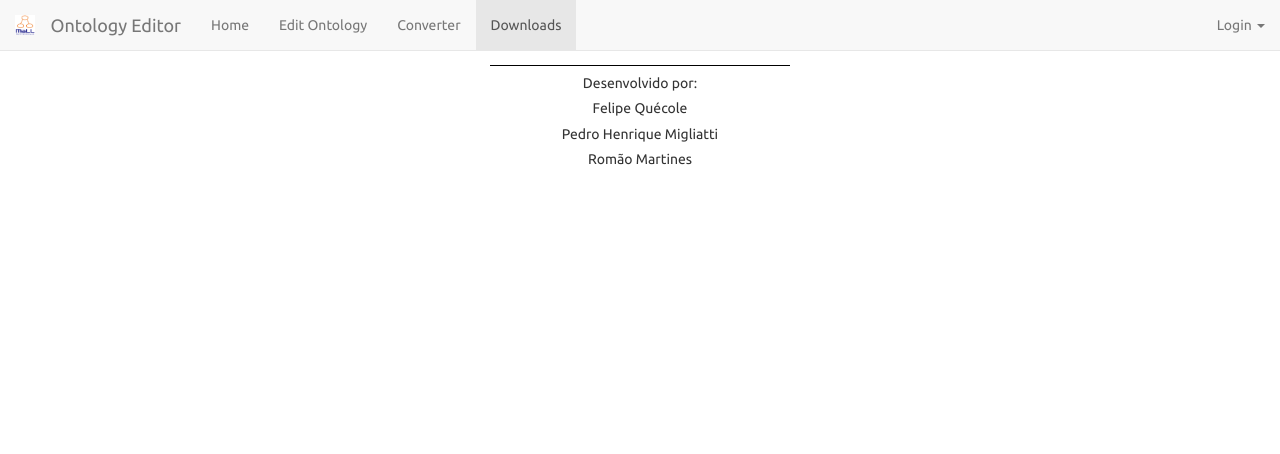
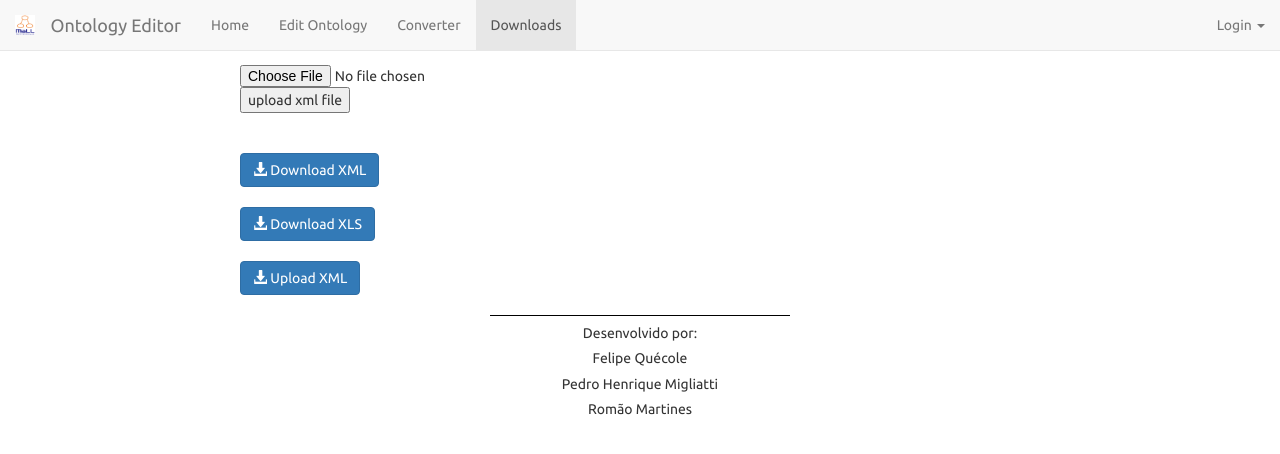
Before and after one commit to felipequecole/Onto_Mapping, a Django app: page /download/ in a window 1280 px wide. Shown: the top 454 px of the page. Run offline with Django 3.2, Linux system fonts and the light colour scheme; some libraries are stand-ins or nearby versions.

Commit message:
Download de XML e XLS feitos na aba download, o upload de XML ainda está sendo feito na aba convert (estou usando essa aba como teste por enquanto só)

```diff
--- a/Onto_Manipulation/templates/Onto_Manipulation/download.html
+++ b/Onto_Manipulation/templates/Onto_Manipulation/download.html
@@ -1,3 +1,23 @@
 {% extends 'base.html' %}
 
 {% block downloads %}class="active"{% endblock %}
+
+{% block body %}
+    <form method="POST" actions=".">
+        {% csrf_token %}
+        <input type="file" name="xmlfile">
+
+        <input type="submit" value="upload xml file">
+    </form>
+    <br>
+    <br>
+    <a href="download_xml" class="btn btn-primary"><span class="glyphicon glyphicon-download-alt"></span> Download XML</a>
+    <br>
+    <br>
+    <a href="download_xls" class="btn btn-primary"><span class="glyphicon glyphicon-download-alt"></span> Download XLS</a>
+    <br>
+    <br>
+    <a href="upload_xml" class="btn btn-primary"><span class="glyphicon glyphicon-download-alt"></span> Upload XML</a>
+    <br>
+    <br>
+{% endblock body %}
--- a/Onto_Manipulation/urls.py
+++ b/Onto_Manipulation/urls.py
@@ -8,6 +8,9 @@ urlpatterns = [
     url(r'^edit/$', views.edit, name='edit'),
     url(r'^edit_cat/$', views.edit_cat, name='edit_cat'),
     url(r'^edit_rel/(?P<id>\w+)/$', views.edit_rel, name='edit_rel'),
-    url(r'^convert/$', views.convert, name='convert'),
+    # url(r'^convert/$', views.convert, name='convert'),
     url(r'^download/$', views.download, name='download'),
+    url(r'^download_xml/$', views.download_XML, name='download'),
+    url(r'^download_xls/$', views.download_XLS, name='download'),
+    url(r'^convert/$', views.upload_XML, name='convert'),
 ]
--- a/Onto_Manipulation/views.py
+++ b/Onto_Manipulation/views.py
@@ -1,6 +1,7 @@
 from django.shortcuts import render
 from Onto_Manipulation import Onto_mapping
 from django.views.decorators.csrf import csrf_exempt
+from django.http import HttpResponse
 import xmltodict
 import os
 
@@ -49,8 +50,36 @@ def edit_rel(request, id=""):
 def convert(request):
     return render(request, 'Onto_Manipulation/convert.html',{})
 
+def download_XML(request):
+    pwd = os.path.dirname(__file__)
+    file_path = os.path.join(pwd, 'static/Onto_Manipulation/data/ontology.xml')
+    if os.path.exists(file_path):
+        with open(file_path, 'rb') as fh:
+            response = HttpResponse(fh.read(), content_type="application/vnd.ms-excel")
+            response['Content-Disposition'] = 'inline; filename=' + os.path.basename(file_path)
+            return response
+
+    return render(request, 'Onto_Manipulation/download.html', {})
+
+
+def download_XLS(request):
+    pwd = os.path.dirname(__file__)
+    file_path = os.path.join(pwd, 'static/Onto_Manipulation/data/relations.xls')
+    if os.path.exists(file_path):
+        with open(file_path, 'rb') as fh:
+            response = HttpResponse(fh.read(), content_type="application/xls    ")
+            response['Content-Disposition'] = 'inline; filename=' + os.path.basename(file_path)
+            return response
+
+    return render(request, 'Onto_Manipulation/download.html', {})
+
 def download(request):
     return render(request, 'Onto_Manipulation/download.html', {})
 
+def upload_XML(request):
+    if request.method=='POST':
+        xmlfile = request.FILES.get('xmlfile', False)
+
+    return render(request, 'Onto_Manipulation/convert.html', {})
 
 # Create your views here.
```
Also changed, not shown: Onto_Manipulation/templates/Onto_Manipulation/convert.html (+9 -0 lines).
